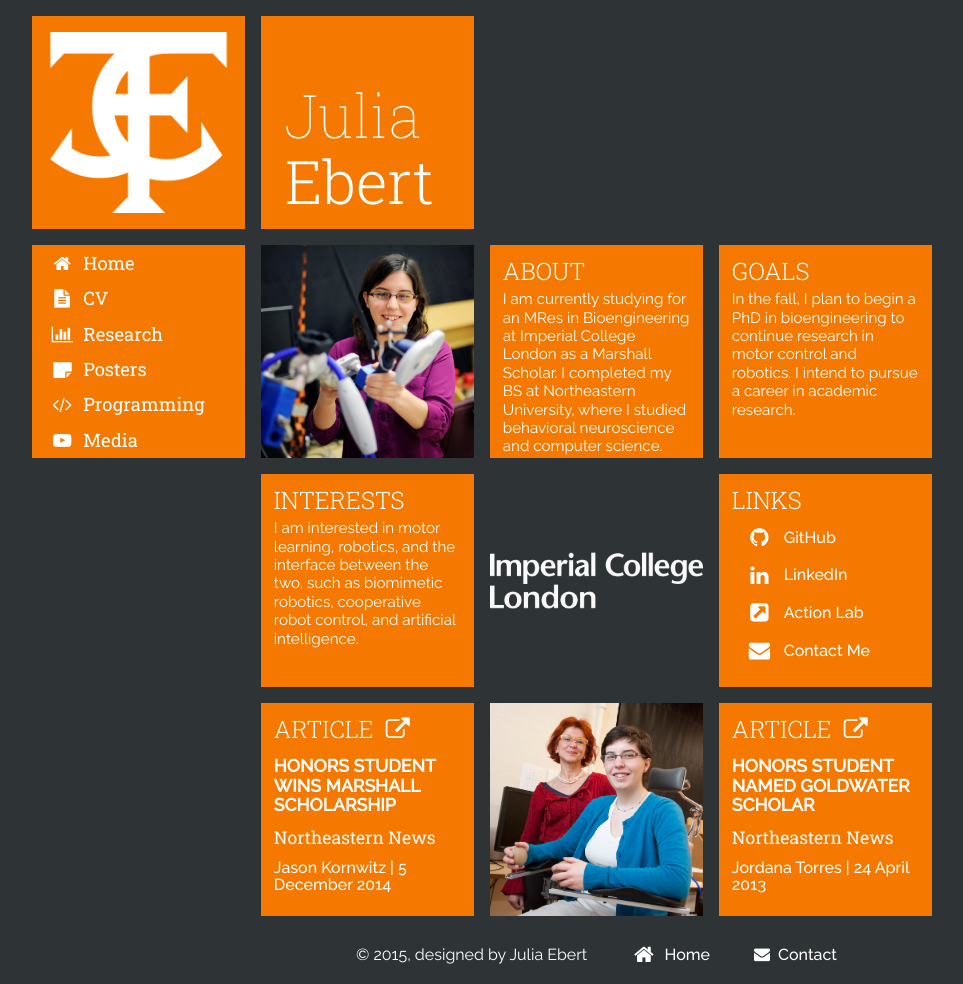
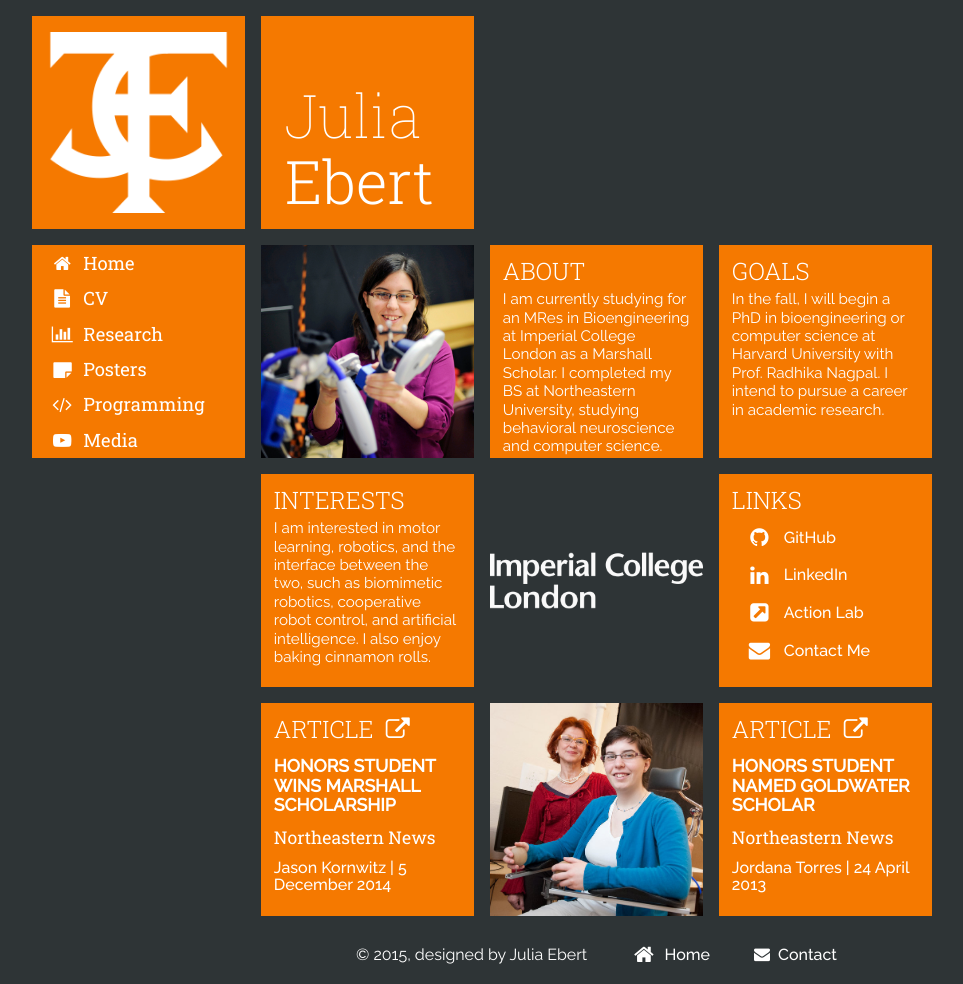
Before and after one commit to jtebert/jtebert.github.io, a Jekyll site: the page built from index.html, in a window 1280 px wide. Shown: the whole page, without its empty margins (158-1121 px from the left). Built offline with Jekyll 4.4.1, drawn with Linux system fonts in a browser that asks for light colours; nearby versions of some CDN libraries.

Commit message:
Update CV and personal information

```diff
--- a/index.html
+++ b/index.html
@@ -15,14 +15,14 @@
         <div class="dummy"></div>
         <div class="in fill text-box">
             <h1>About</h1>
-            <p>I am currently studying for an MRes in Bioengineering at Imperial College London as a Marshall Scholar. I completed my BS at Northeastern University, where I studied behavioral neuroscience and computer science.</p>
+            <p>I am currently studying for an MRes in Bioengineering at Imperial College London as a Marshall Scholar. I completed my BS at Northeastern University, studying behavioral neuroscience and computer science.</p>
         </div>
     </div>
     <div class="col-sm-4 col-md-3 box-vert-padding">
         <div class="dummy"></div>
         <div class="in fill text-box">
             <h1>Goals</h1>
-            <p>In the fall, I plan to begin a PhD in bioengineering to continue research in motor control and robotics. I intend to pursue a career in academic research.</p>
+            <p>In the fall, I will begin a PhD in bioengineering or computer science at Harvard University with Prof. Radhika Nagpal. I intend to pursue a career in academic research.</p>
         </div>
     </div>
 </div>
@@ -32,7 +32,7 @@
         <div class="dummy"></div>
         <div class="in fill text-box">
             <h1>Interests</h1>
-            <p>I am interested in motor learning, robotics, and the interface between the two, such as biomimetic robotics, cooperative robot control, and artificial intelligence.</p>
+            <p>I am interested in motor learning, robotics, and the interface between the two, such as biomimetic robotics, cooperative robot control, and artificial intelligence. I also enjoy baking cinnamon rolls.</p>
         </div>
     </div>
     <div class="col-sm-4 col-md-3 box-vert-padding">
```
Also changed, not shown: cv/index.html (+11 -2 lines), 1 other file.
